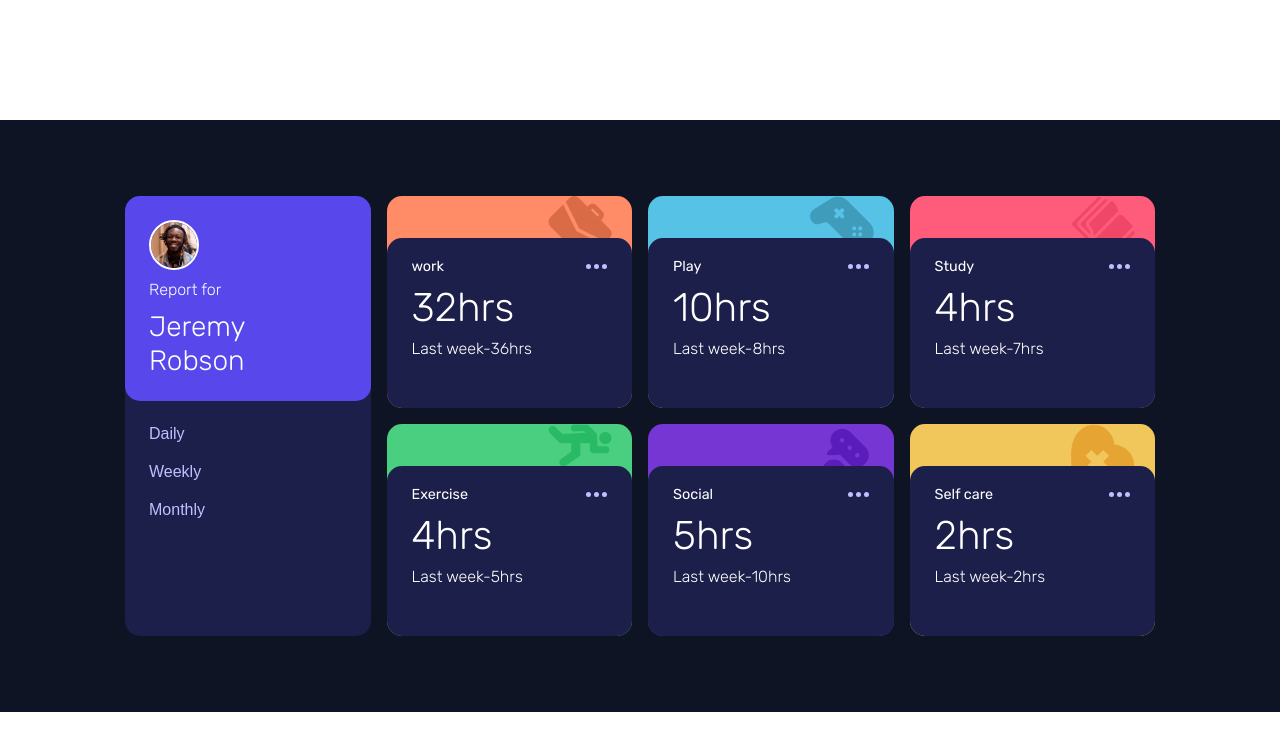
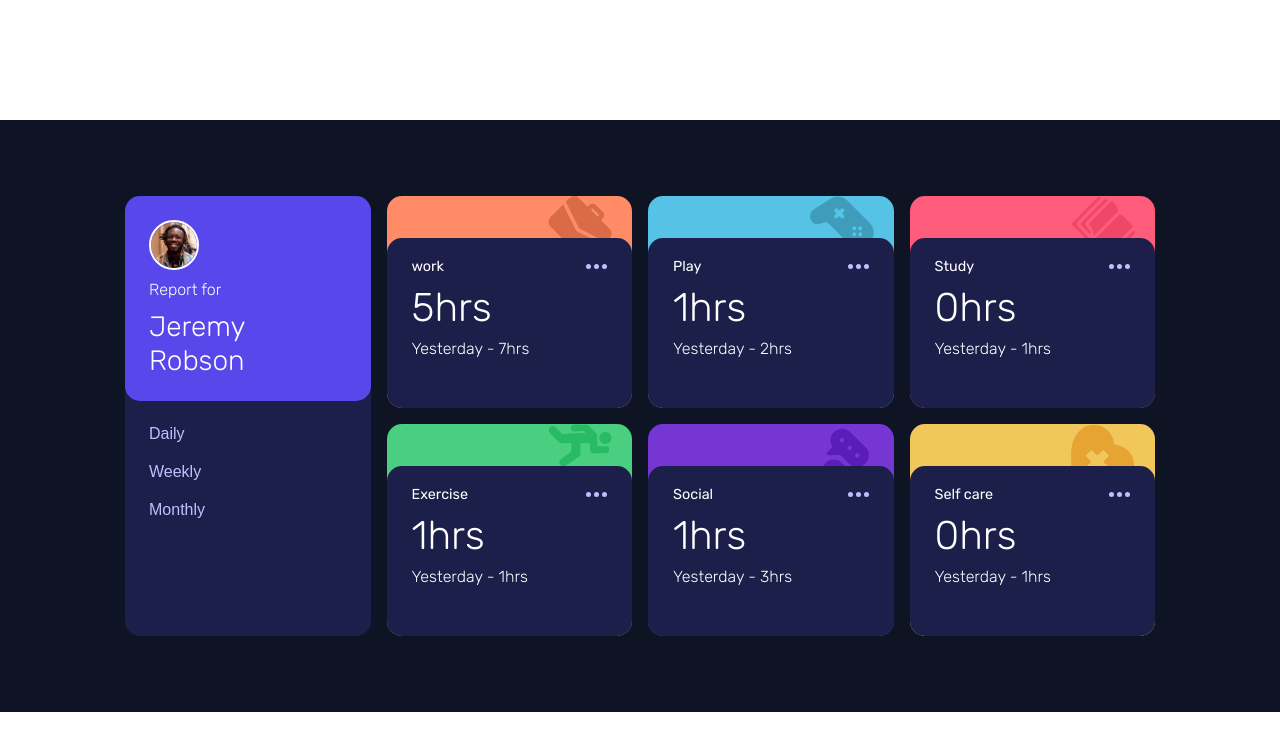
Before and after one commit to sravya-21k/Time_Tracker, a plain HTML site: page index.html in a window 1280 px wide. Both pictures are taken after a click on the button "Daily". Drawn offline with Linux system fonts and the light colour scheme.

Commit message:
javascript updated

```diff
--- a/app.js
+++ b/app.js
@@ -1,3 +1,4 @@
+document.addEventListener("DOMContentLoaded", () => {
   const activities = [
     {
       title: "Work",
@@ -36,3 +37,27 @@ const activities = [
       monthly: { current: 7, previous: 11 },
     },
   ];
+
+  const dailyBtn = document.getElementById("daily-btn");
+  const weeklyBtn = document.getElementById("weekly-btn");
+  const monthlyBtn = document.getElementById("monthly-btn");
+
+  const updateTimeFrames = (timeFrame) => {
+    const activityElements = document.querySelectorAll(".section");
+
+    const title =
+      timeFrame === "daily"
+        ? "Yesterday"
+        : timeFrame === "weekly"
+        ? "Last Week"
+        : "Last Month";
+    activityElements.forEach((element, index) => {
+      const { current, previous } = activities[index][timeFrame];
+      element.querySelector("h2").textContent = `${current}hrs`;
+      element.querySelector("p").textContent = `${title} - ${previous}hrs`;
+    });
+  };
+  dailyBtn.addEventListener("click", () => updateTimeFrames("daily"));
+  weeklyBtn.addEventListener("click", () => updateTimeFrames("weekly"));
+  monthlyBtn.addEventListener("click", () => updateTimeFrames("monthly"));
+});
--- a/index.html
+++ b/index.html
@@ -31,7 +31,7 @@ family=Rubik:ital,wght@0,300..900;1,300..900&display=swap"
             <h1>Report for<span>Jeremy Robson</span></h1>
           </div>
           <div class="activity-buttons">
-            <button id="dialy-btn">Daily</button>
+            <button id="daily-btn">Daily</button>
             <button id="weekly-btn">Weekly</button>
             <button id="monthly-btn">Monthly</button>
           </div>
@@ -94,7 +94,7 @@ family=Rubik:ital,wght@0,300..900;1,300..900&display=swap"
           </div>
         </div>
         <div class="Selfcare-image img">
-          <div class="self Care section">
+          <div class="selfCare section">
             <div class="title">
               <h4>Self care</h4>
               <img class="dots-icon" src="./images/icon-ellipsis.svg" alt="" />
```
Lines whose indentation alone changed are shown as unchanged.
